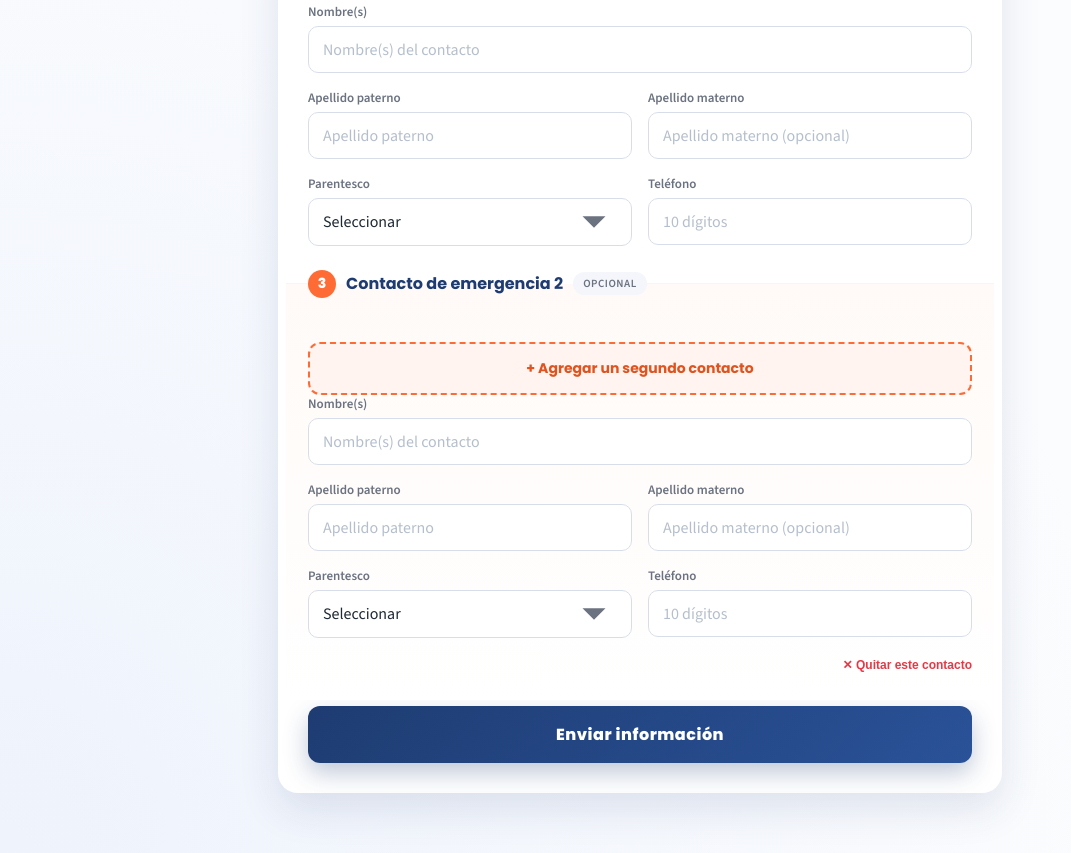
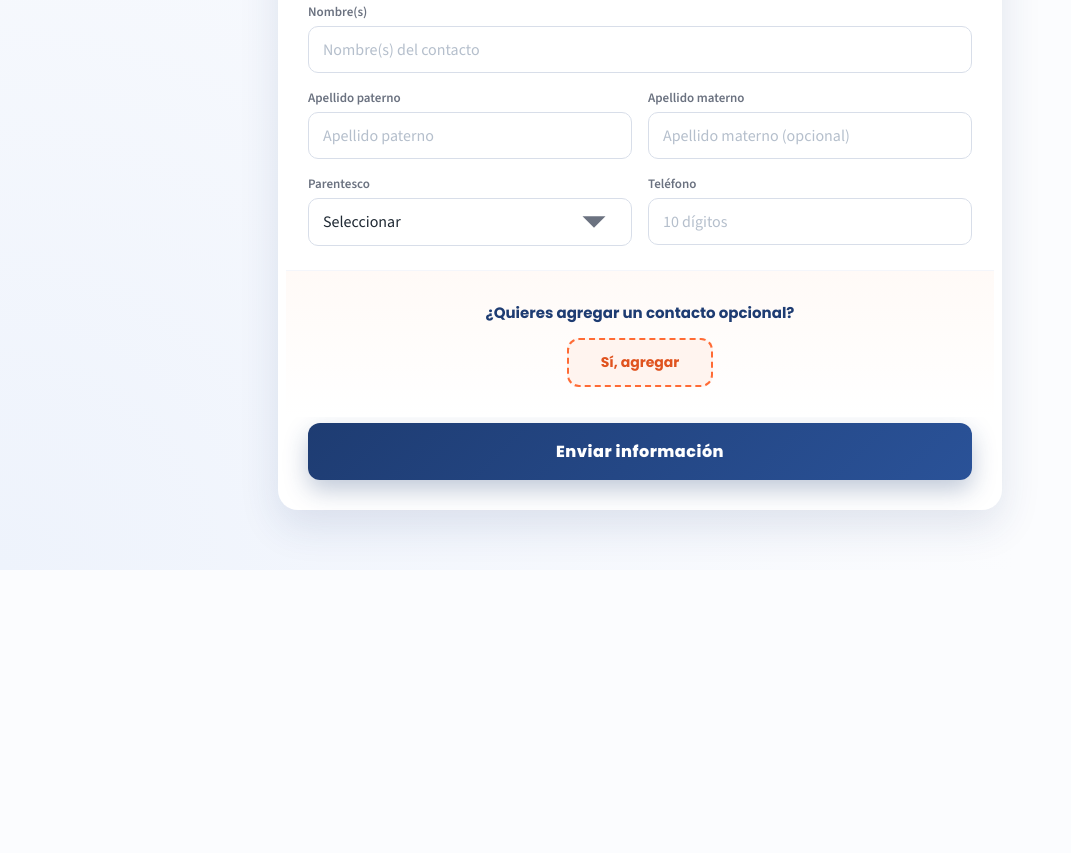
Before and after one commit to seccion58mc-cmd/seccion58mc.io, a website with bundled scripts: page public/contactoEmergencia/index.html in a window 1280 px wide. Shown: the part 1006-1859 px from the top of the page, without its empty margins (0-1071 px from the left). After the commit the page ends 1576 px from the top, so only its background shows below. Built offline with nearby package versions, Linux system fonts and the light colour scheme.

Commit message:
se sube contacto emergencia

```diff
--- a/public/contactoEmergencia/contactoEmergencia.css
+++ b/public/contactoEmergencia/contactoEmergencia.css
@@ -145,7 +145,8 @@ body {
 .form-section:nth-of-type(2) { animation-delay: 0.12s; }
 .form-section:nth-of-type(3) { animation-delay: 0.19s; }
 
-.form-section legend {
+.form-section legend,
+.form-section .form-section-legend {
     font-family: var(--font-display);
     font-size: 16px;
     font-weight: 700;
@@ -325,9 +326,20 @@ select {
 }
 
 /* ===== CONTACTO 2 (opcional) ===== */
-.contacto2-placeholder {
+.contacto2-prompt {
     display: flex;
-    justify-content: center;
+    flex-direction: column;
+    align-items: center;
+    gap: 14px;
+    text-align: center;
+    padding: 6px 0;
+}
+
+.contacto2-prompt-text {
+    font-family: var(--font-display);
+    font-size: 15px;
+    font-weight: 700;
+    color: var(--azul-900);
 }
 
 .btn-add-contacto {
@@ -338,8 +350,7 @@ select {
     background: var(--naranja-50);
     border: 2px dashed var(--naranja-600);
     border-radius: 12px;
-    padding: 14px 22px;
-    width: 100%;
+    padding: 12px 32px;
     cursor: pointer;
     transition: background 0.2s, transform 0.15s;
 }
@@ -349,7 +360,7 @@ select {
     transform: translateY(-1px);
 }
 
-#contacto2Fields {
+#contacto2Content {
     animation: fadeSlideUp 0.35s ease both;
 }
 
--- a/public/contactoEmergencia/contactoEmergencia.js
+++ b/public/contactoEmergencia/contactoEmergencia.js
@@ -73,19 +73,19 @@ function configurarMayusculas() {
 // CONTACTO 2 (OPCIONAL)
 // ============================================================
 function configurarContacto2() {
-    const placeholder = document.getElementById('contacto2Placeholder');
-    const campos = document.getElementById('contacto2Fields');
+    const prompt = document.getElementById('contacto2Prompt');
+    const contenido = document.getElementById('contacto2Content');
 
     document.getElementById('btnAgregarContacto2').addEventListener('click', () => {
         contacto2Activo = true;
-        placeholder.hidden = true;
-        campos.hidden = false;
+        prompt.hidden = true;
+        contenido.hidden = false;
     });
 
     document.getElementById('btnQuitarContacto2').addEventListener('click', () => {
         contacto2Activo = false;
-        campos.hidden = true;
-        placeholder.hidden = false;
+        contenido.hidden = true;
+        prompt.hidden = false;
         document.getElementById('contacto2Nombres').value = '';
         document.getElementById('contacto2ApellidoPaterno').value = '';
         document.getElementById('contacto2ApellidoMaterno').value = '';
--- a/public/contactoEmergencia/index.html
+++ b/public/contactoEmergencia/index.html
@@ -104,7 +104,7 @@
                             <option value="MADRE">MADRE</option>
                             <option value="HERMANO(A)">HERMANO(A)</option>
                             <option value="AMIGO(A)">AMIGO(A)</option>
-                            <option value="OTRO">OTRO</option>
+                            <option value="CÓNYUGE">CÓNYUGE</option>
                         </select>
                     </div>
                     <div class="field-group">
@@ -115,15 +115,15 @@
             </fieldset>
 
             <fieldset class="form-section form-section--accent form-section--ghost" id="contacto2Section">
-                <legend><span class="step-num step-num--accent">3</span> Contacto de emergencia 2 <span class="badge badge-optional">Opcional</span></legend>
-
-                <div id="contacto2Placeholder" class="contacto2-placeholder">
-                    <button type="button" id="btnAgregarContacto2" class="btn-add-contacto">
-                        <span aria-hidden="true">+</span> Agregar un segundo contacto
-                    </button>
+                <div id="contacto2Prompt" class="contacto2-prompt">
+                    <p class="contacto2-prompt-text">¿Quieres agregar un contacto opcional?</p>
+                    <button type="button" id="btnAgregarContacto2" class="btn-add-contacto">Sí, agregar</button>
                 </div>
 
-                <div id="contacto2Fields" class="field-grid" hidden>
+                <div id="contacto2Content" hidden>
+                    <div class="form-section-legend"><span class="step-num step-num--accent">3</span> Contacto de emergencia 2 <span class="badge badge-optional">Opcional</span></div>
+
+                <div id="contacto2Fields" class="field-grid">
                     <div class="field-group field-group--full">
                         <label for="contacto2Nombres">Nombre(s)</label>
                         <input type="text" id="contacto2Nombres" autocomplete="off" placeholder="Nombre(s) del contacto">
@@ -146,7 +146,7 @@
                             <option value="MADRE">MADRE</option>
                             <option value="HERMANO(A)">HERMANO(A)</option>
                             <option value="AMIGO(A)">AMIGO(A)</option>
-                            <option value="OTRO">OTRO</option>
+                            <option value="CÓNYUGE">CÓNYUGE</option>
                         </select>
                     </div>
                     <div class="field-group">
@@ -156,6 +156,7 @@
                     <div class="field-group field-group--full field-group--end">
                         <button type="button" id="btnQuitarContacto2" class="btn-remove-contacto">✕ Quitar este contacto</button>
                     </div>
+                </div>
                 </div>
             </fieldset>
 
```
Also changed, not shown: 1 other file.
